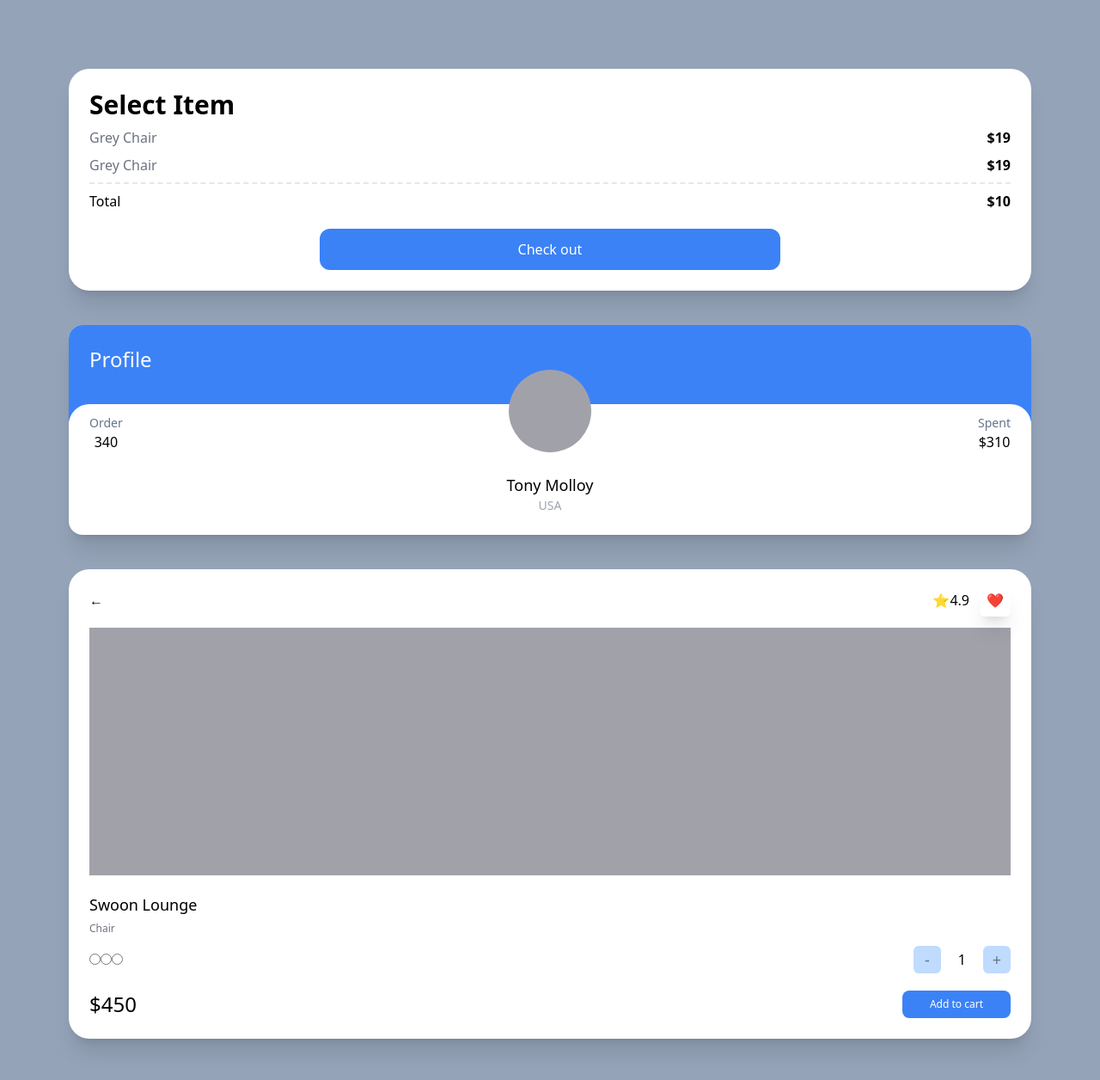
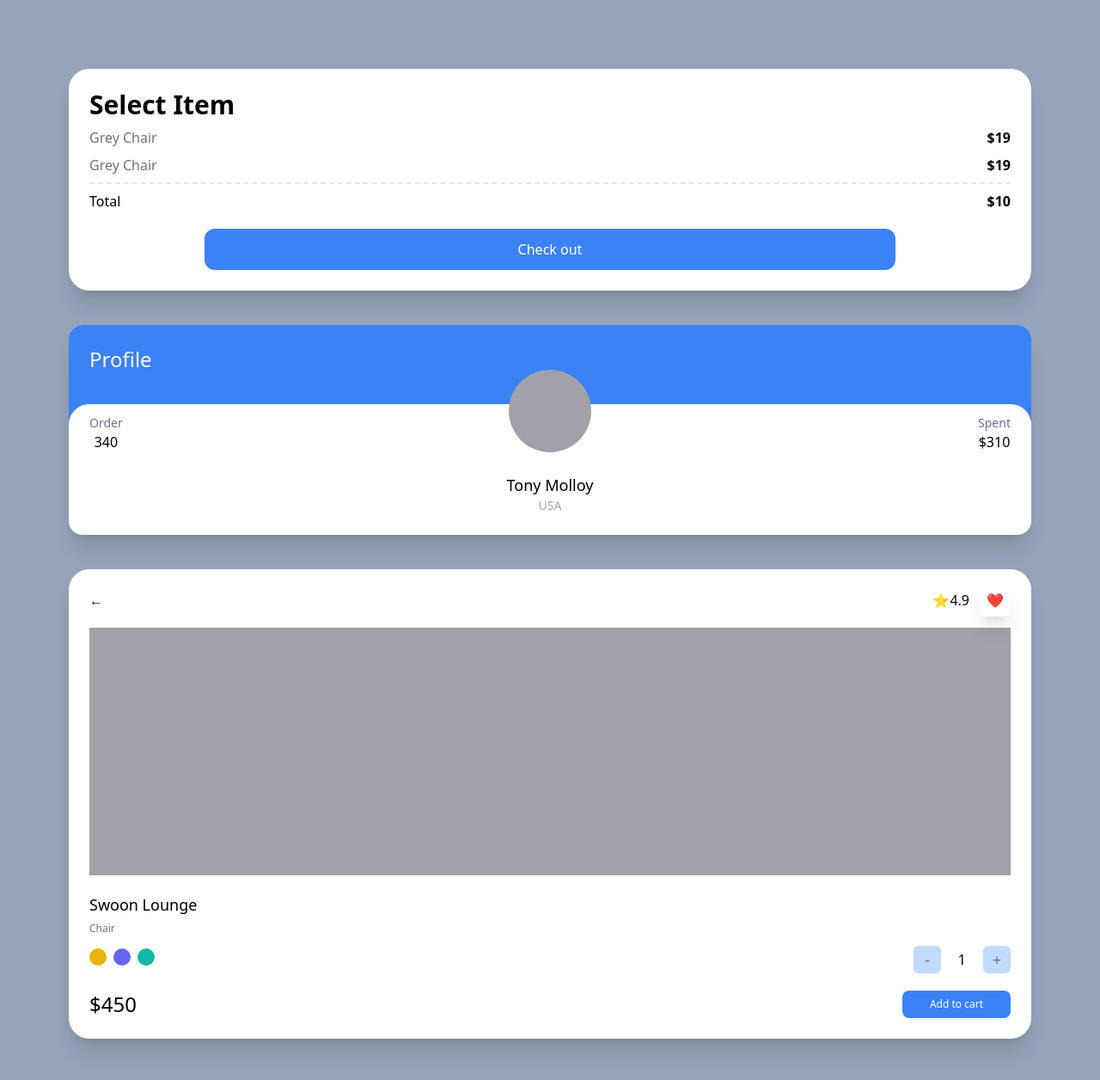
Before and after one commit to nawhgnues/next-ts-carrotmarket, a Next.js app: page / in a window 1280 px wide. Shown: the top 1256 px of the page at 86% size. Built offline with nearby package versions, Linux system fonts and the light colour scheme.

Commit message:
Study tailwindCSS : Modifiers

```diff
--- a/src/pages/index.tsx
+++ b/src/pages/index.tsx
@@ -17,9 +17,9 @@ const Home: NextPage = () => {
           <span>Total</span>
           <span className="font-semibold">$10</span>
         </div>
-        <div className="mt-5 bg-blue-500 text-white p-3 text-center rounded-xl w-1/2 mx-auto">
+        <button className="flex items-start justify-center mt-5 bg-blue-500 text-white p-3 rounded-xl w-3/4 mx-auto hover:bg-teal-500 active:bg-yellow-500 focus:bg-red-500">
           Check out
-        </div>
+        </button>
       </div>
       <div className="bg-white overflow-hidden rounded-2xl shadow-xl">
         <div className="bg-blue-500 p-6 pb-14">
@@ -57,10 +57,10 @@ const Home: NextPage = () => {
             <span className="font-medium mb-1.5 text-lg">Swoon Lounge</span>
             <span className="text-xs text-gray-500">Chair</span>
             <div className="flex justify-between items-center mt-3 mb-5">
-              <div>
-                <input type="radio" />
-                <input type="radio" />
-                <input type="radio" />
+              <div className="space-x-2">
+                <button className="w-5 h-5 rounded-full bg-yellow-500"></button>
+                <button className="w-5 h-5 rounded-full bg-indigo-500"></button>
+                <button className="w-5 h-5 rounded-full bg-teal-500"></button>
               </div>
               <div className="flex items-center space-x-5">
                 <button className="rounded-md bg-blue-200 flex justify-center items-center aspect-square w-8 text-lg text-gray-500">
```
